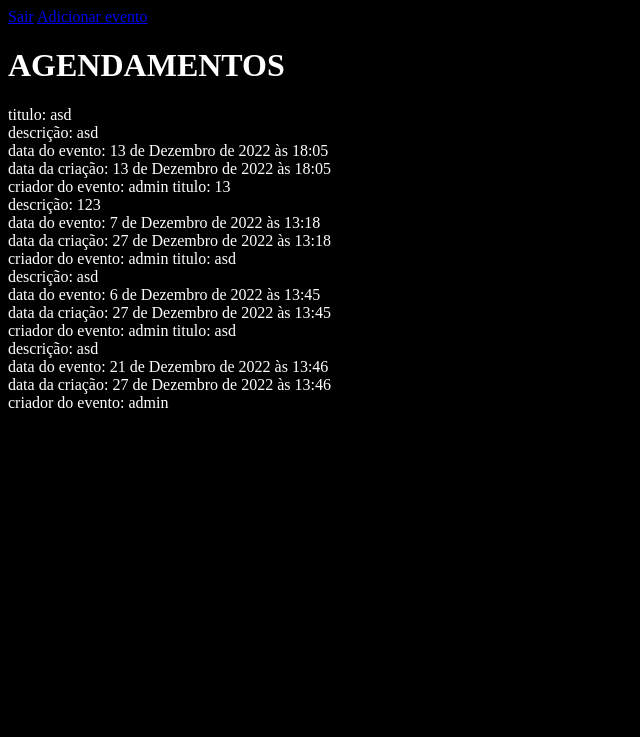
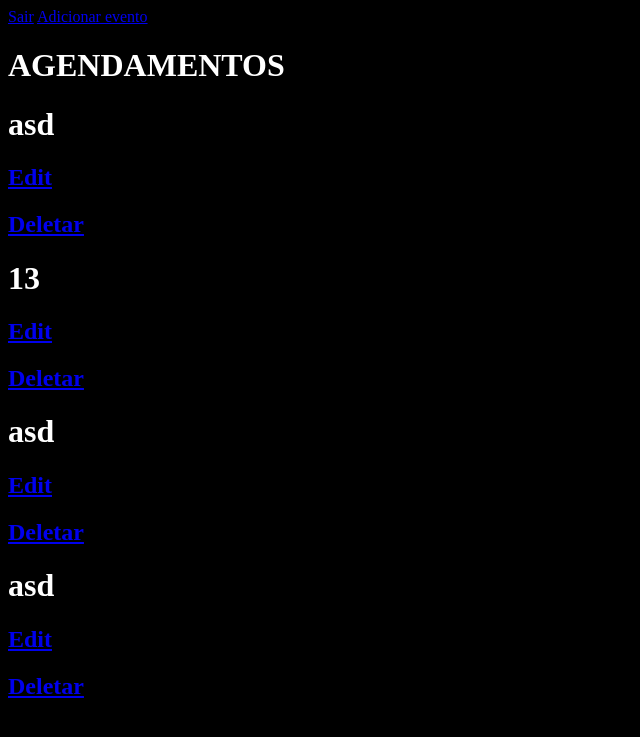
Before and after one commit to lucenasoft/DIO-django, a Django app: page /agenda/ in a window 1280 px wide. Shown: the top 737 px of the page, without its empty margins (0-640 px from the left). Run offline with Django 4.2, Linux system fonts and the light colour scheme; a user stored in the database is signed in; data comes from the database, SQL or seed files in the repository; both versions use the stored data as it was after the commit.

Commit message:
Adição de alteração e exclusão de evento.

```diff
--- a/agenda_dio/urls.py
+++ b/agenda_dio/urls.py
@@ -26,7 +26,7 @@ urlpatterns = [
     path('login/submit', views.submit_login),
     path('agenda/evento/', views.evento),
     path('agenda/evento/submit', views.submit_evento),
+    path('agenda/evento/delete/<int:id_evento>/', views.delete_evento),
     path('logout/', views.logout_user),
     path('', RedirectView.as_view(url='agenda/')),
-
 ]
--- a/core/templates/evento.html
+++ b/core/templates/evento.html
@@ -19,15 +19,9 @@
     <a href="/agenda/evento/">Adicionar evento</a>
     <h1>AGENDAMENTOS</h1>
     {% for evento in eventos %}
-    titulo: {{evento.titulo}}
-    <br>
-    descrição: {{evento.descricao}}
-    <br>
-    data do evento: {{evento.data_evento}}
-    <br>
-    data da criação: {{evento.data_criacao}}
-    <br>
-    criador do evento: {{evento.usuario}}
+    <h1>{{evento.titulo}}</h1>
+    <h2><a href="evento/?id={{ evento.id }}">Edit</a></h2>
+    <h2><a href="evento/delete/{{ evento.id }}">Deletar</a></h2>
     {% endfor %}
 </body>
 </html>
--- a/core/views.py
+++ b/core/views.py
@@ -39,7 +39,11 @@ def lista_eventos(request):
 
 @login_required(login_url='/login/')
 def evento(request):
-    return render(request, 'evento_add.html')
+    id_evento = request.GET.get('id')
+    dados = {}
+    if id_evento:
+        dados['evento'] = Evento.objects.get(id=id_evento)
+    return render(request, 'evento_add.html', dados)
 
 @login_required(login_url='/login/')
 def submit_evento(request):
@@ -48,9 +52,23 @@ def submit_evento(request):
         data_evento = request.POST.get('data_evento')
         descricao = request.POST.get('descricao')
         usuario = request.user
-        Evento.objects.create(titulo=titulo,
-        data_evento=data_evento,
-        descricao=descricao,
-        usuario=usuario)
+        id_evento = request.POST.get('id_evento')
+        if id_evento:
+            Evento.objects.filter(id=id_evento).update(titulo=titulo,
+            data_evento=data_evento,
+            descricao=descricao)
+        else:
+            Evento.objects.create(titulo=titulo,
+            data_evento=data_evento,
+            descricao=descricao,
+            usuario=usuario)
 
     return redirect('/')
+
+@login_required(login_url='/login/')
+def delete_evento(request,id_evento):
+    usuario = request.user
+    evento = Evento.objects.get(id=id_evento)
+    if usuario == evento.usuario:
+        evento.delete()
+    return redirect('/')
```
Also changed, not shown: core/templates/evento_add.html (+4 -3 lines), db.sqlite3.
